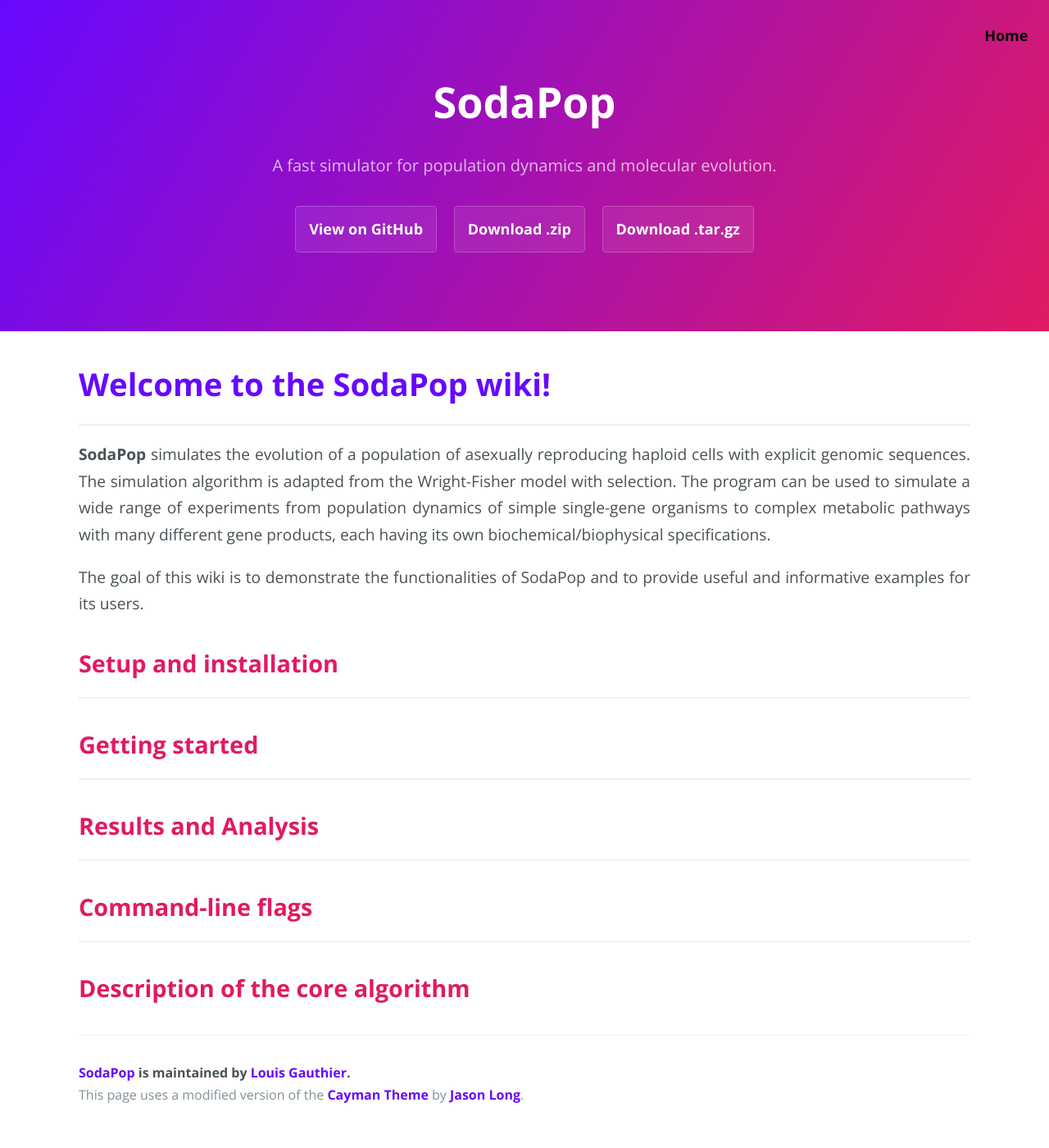
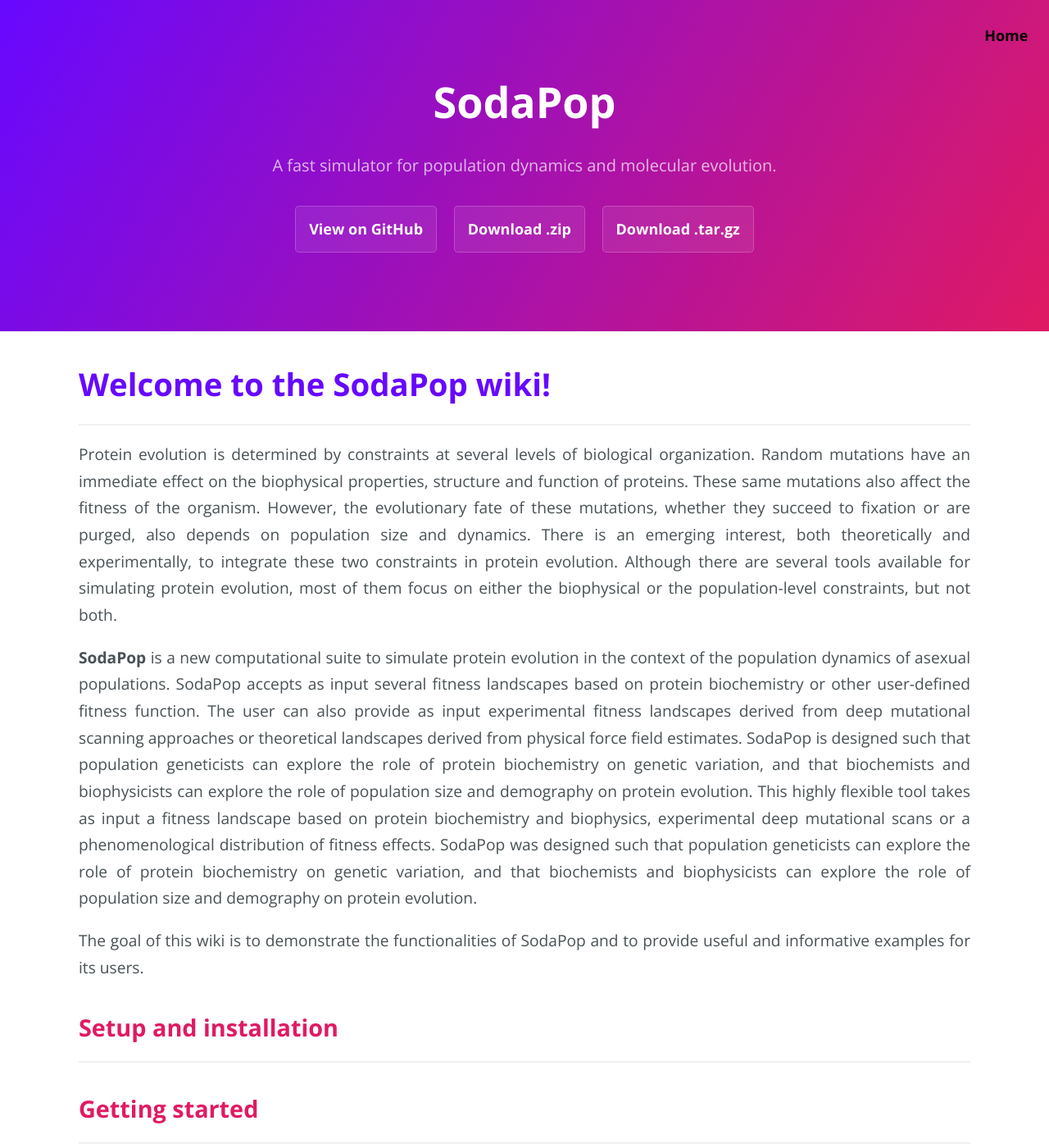
Before and after one commit to louisgt/SodaPop, a Jekyll site: the page built from index.md, in a window 1280 px wide and 1400 px high. Shown: the whole window at 82% size. Built offline with Jekyll 4.4.1, drawn with Linux system fonts in a browser that asks for light colours.

Commit message:
Update index.md

```diff
--- a/index.md
+++ b/index.md
@@ -7,7 +7,9 @@ title: Home
 
 ***
 
- **SodaPop** simulates the evolution of a population of asexually reproducing haploid cells with explicit genomic sequences. The simulation algorithm is adapted from the Wright-Fisher model with selection. The program can be used to simulate a wide range of experiments from population dynamics of simple single-gene organisms to complex metabolic pathways with many different gene products, each having its own biochemical/biophysical specifications.
+Protein evolution is determined by constraints at several levels of biological organization. Random mutations have an immediate effect on the biophysical properties, structure and function of proteins. These same mutations also affect the fitness of the organism. However, the evolutionary fate of these mutations, whether they succeed to fixation or are purged, also depends on population size and dynamics. There is an emerging interest, both theoretically and experimentally, to integrate these two constraints in protein evolution. Although there are several tools available for simulating protein evolution, most of them focus on either the biophysical or the population-level constraints, but not both.
+
+**SodaPop** is a new computational suite to simulate protein evolution in the context of the population dynamics of asexual populations. SodaPop accepts as input several fitness landscapes based on protein biochemistry or other user-defined fitness function. The user can also provide as input experimental fitness landscapes derived from deep mutational scanning approaches or theoretical landscapes derived from physical force field estimates. SodaPop is designed such that population geneticists can explore the role of protein biochemistry on genetic variation, and that biochemists and biophysicists can explore the role of population size and demography on protein evolution. This highly flexible tool takes as input a fitness landscape based on protein biochemistry and biophysics, experimental deep mutational scans or a phenomenological distribution of fitness effects. SodaPop was designed such that population geneticists can explore the role of protein biochemistry on genetic variation, and that biochemists and biophysicists can explore the role of population size and demography on protein evolution.
 
 The goal of this wiki is to demonstrate the functionalities of SodaPop and to provide useful and informative examples for its users.
 
```
